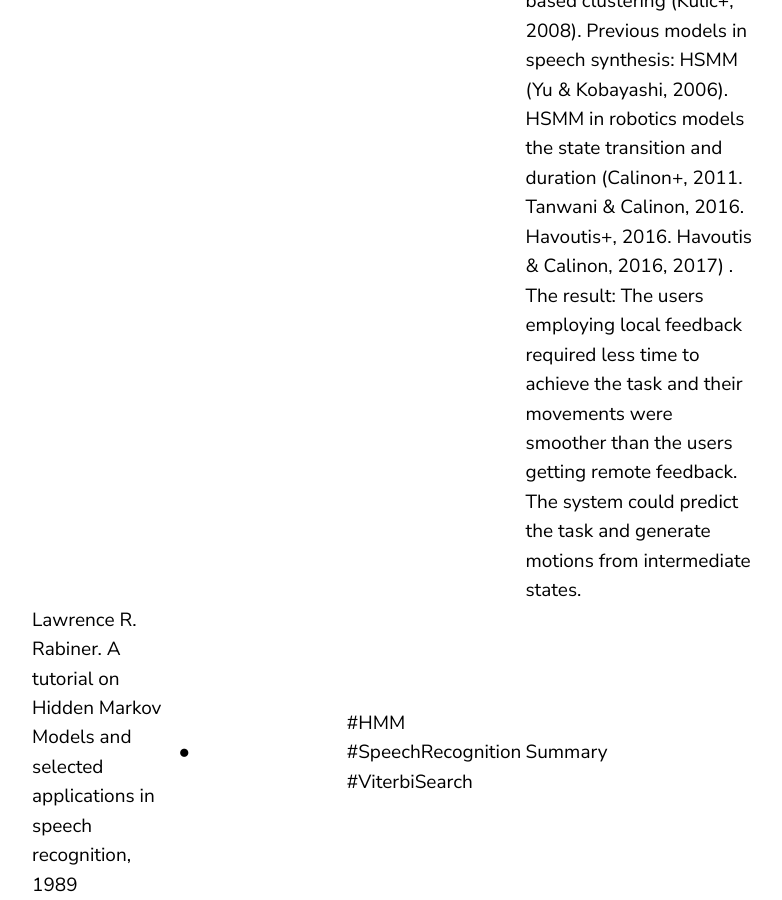
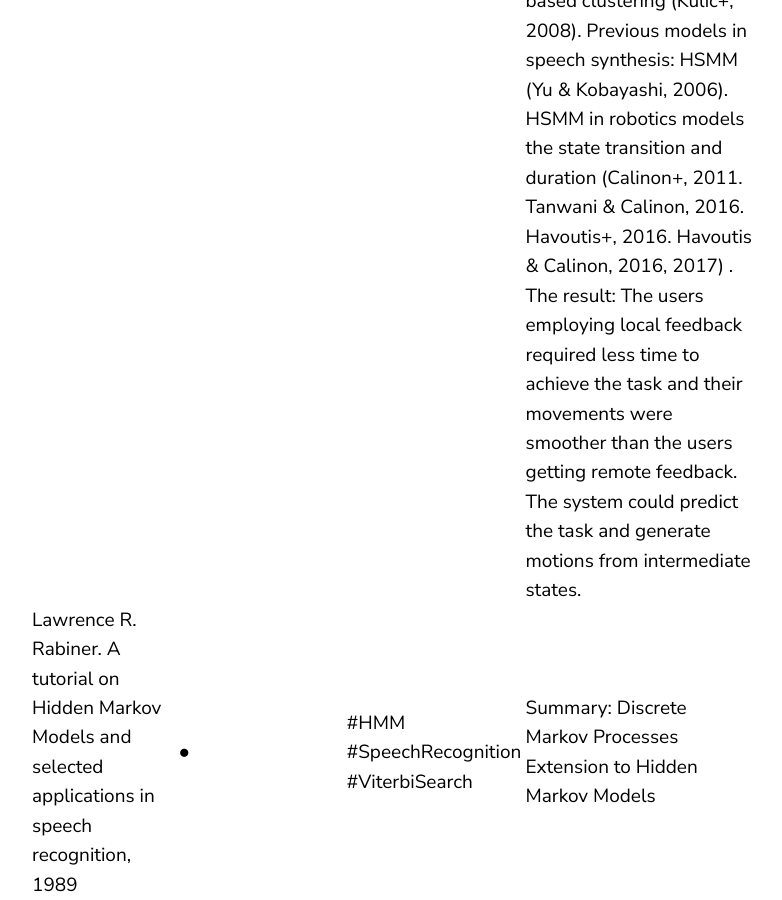
Before and after one commit to jluis9796/jluis9796.github.io, a Jekyll site: the page built from _posts/2020-05-24-telexistence.markdown, in a window 1280 px wide and 900 px high, scrolled down 15683 px. Shown: the whole window, without its empty margins (68-850 px from the left). Built offline with Jekyll 4.4.1, drawn with Linux system fonts in a browser that asks for light colours.

Commit message:
Update 2020-05-24-telexistence.markdown

```diff
--- a/_posts/2020-05-24-telexistence.markdown
+++ b/_posts/2020-05-24-telexistence.markdown
@@ -157,7 +157,7 @@ counter, and set the table appropriately. For unknown ordering constraints, the
     <td></td>
     <td></td>
     <td>#HMM #SpeechRecognition #ViterbiSearch</td>
-    <td>Summary</td>
+    <td>Summary: Discrete Markov Processes<br>Extension to Hidden Markov Models</td>
     </tr>
 
   </tbody>
```
